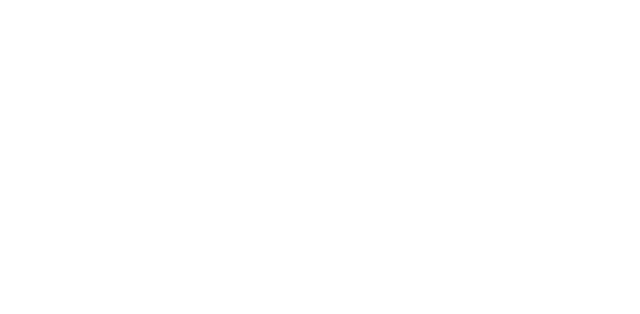
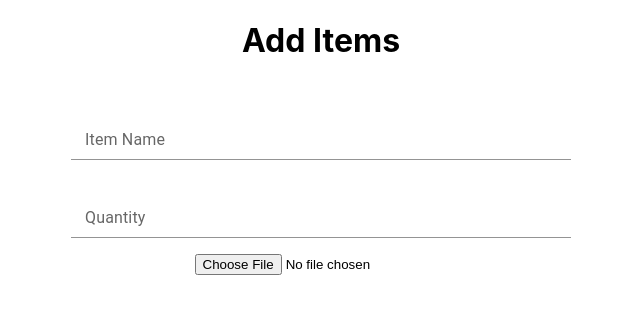
Before and after one commit to ysai258/source_code, a React (Create React App) app in the folder frontend/: page /inventory in a window 1280 px wide. Before the commit this address had no page. Shown: the top 314 px of the page, without its empty margins (319-959 px from the left). Built offline with nearby package versions, Linux system fonts and the light colour scheme.

Commit message:
First push

```diff
--- a/frontend/src/App.js
+++ b/frontend/src/App.js
@@ -12,22 +12,26 @@
 import AppBar from './pages/AppBar';
 import PalletPage from "./pages/PalletPage";
 import ThirdParty from "./pages/ThirdParty";
+import Inventory from "./pages/Inventory";
 
 export default function App() {
   return (
   <Routes>
     <Route >
         <Route path="/" element={
-
           <div className="App">
             <AppBar />
             <PalletPage />
           </div>
         } />
         <Route path="/third-party" element={
-
           <div className="App">
               <ThirdParty/>
+          </div>
+          } />
+          <Route path="/inventory" element={
+            <div className="App">
+                <Inventory/>
             </div>
             } />
     </Route>
--- a/frontend/src/assets/css/custom.css
+++ b/frontend/src/assets/css/custom.css
@@ -19,3 +19,20 @@
     background-color: rgb(77, 85, 200);
     color: white;
 }
+
+.flexBox {
+    margin: auto;
+    display: flex;
+    justify-content: space-around;
+    align-items: center;
+    flex-direction: column;
+    height: auto;
+    width: 500px;
+    padding: 15px 20px;
+
+}
+
+.formField {
+    width: 100%;
+    margin: 15px !important;
+}
--- /dev/null
+++ b/frontend/src/pages/Inventory.js
@@ -0,0 +1,30 @@
+import React from 'react'
+import { FormControl, InputLabel, Input} from '@mui/material';
+import '../assets/css/custom.css'
+
+const Inventory = () => {
+
+const onImageChange = () => {
+
+}
+
+  return (
+    <div>
+        <h1>Add Items</h1>
+        <div className='flexBox'>
+            <FormControl className='formField'>
+                <InputLabel htmlFor="my-input">Item Name</InputLabel>
+                <Input id="my-input" aria-describedby="my-helper-text" />
+            </FormControl>
+            <FormControl className='formField'>
+                <InputLabel htmlFor="my-input">Quantity</InputLabel>
+                <Input id="my-input" aria-describedby="my-helper-text" />
+            </FormControl>
+            <div>
+                <input type="file" onChange={onImageChange} className="filetype" />
+            </div>
+        </div>
+    </div>
+  )
+}
+export default Inventory
--- a/frontend/src/pages/PalletPage.js
+++ b/frontend/src/pages/PalletPage.js
@@ -175,7 +175,7 @@
                           addition result(from ReactJS):  {resultF}
                         </Typography>
                             <Link to="/third-party" className='linkTag'>Third Party API</Link>
-                            <Link to="/third-party" className='linkTag'>Inventory</Link>
+                            <Link to="/inventory" className='linkTag'>Inventory</Link>
                         </Grid>
 
                     </Grid>
```
Lines whose indentation alone changed are shown as unchanged.
